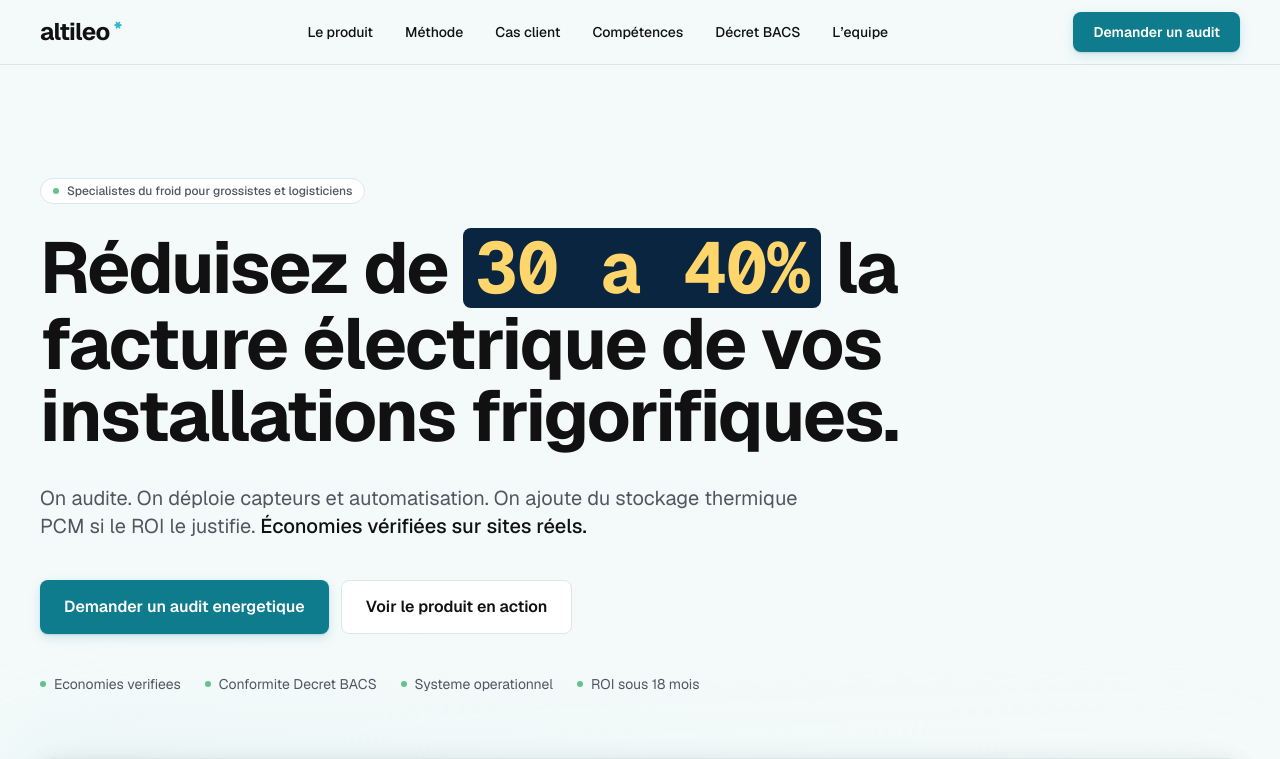
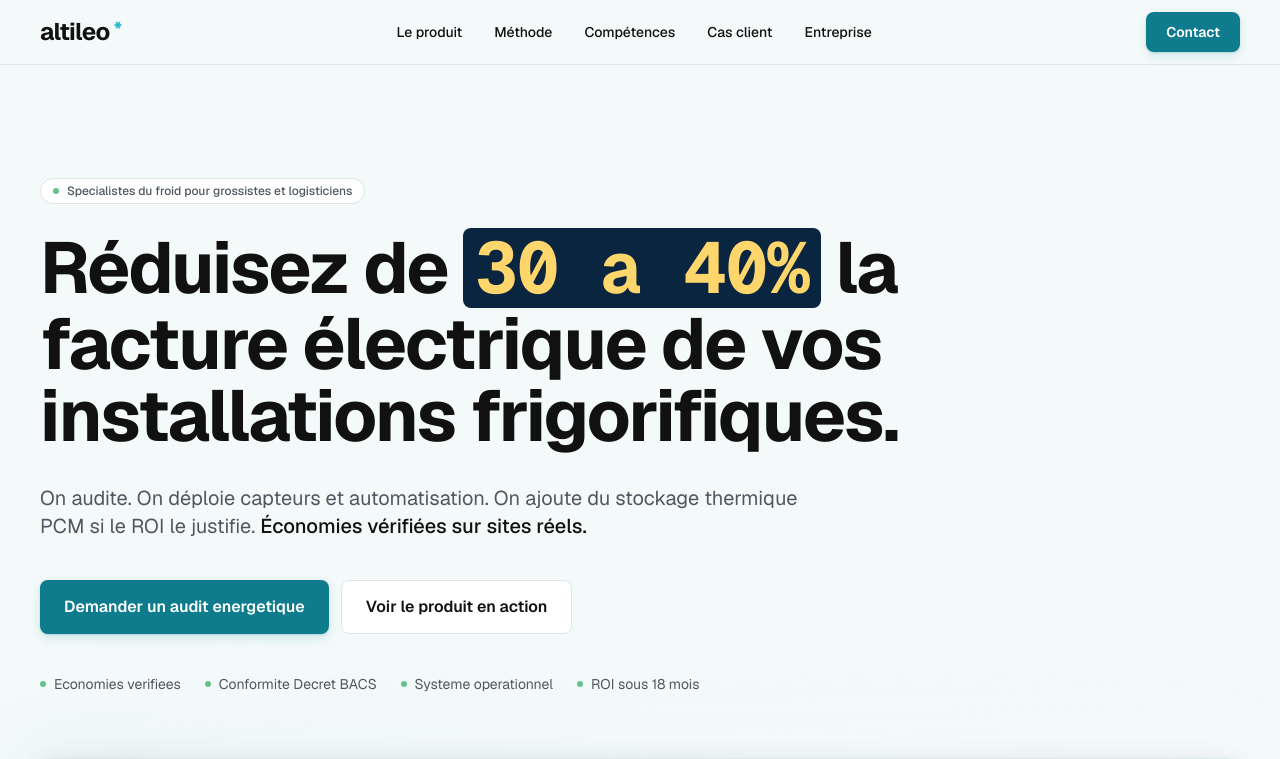
Before and after one commit to altileo/altileo, a Next.js app: page / in a window 1280 px wide. Shown: the top 759 px of the page. Built offline with nearby package versions, Linux system fonts and the light colour scheme; no server answers.

Commit message:
fix: ajouter Entreprise et Contact a la nav et au footer

```diff
--- a/src/components/sections/Footer.tsx
+++ b/src/components/sections/Footer.tsx
@@ -11,11 +11,10 @@ const methodLinks = [
 ];
 
 const altileoLinks = [
+  { label: 'Entreprise', href: '/entreprise' },
+  { label: 'Compétences', href: '/competences' },
+  { label: 'Cas client', href: '/#cas-client' },
   { label: 'Contact', href: '/contact' },
-  { label: 'Compétences', href: '/competences' },
-  { label: 'L\u2019equipe', href: '/#equipe' },
-  { label: 'Cas client', href: '/#cas-client' },
-  { label: 'Décret BACS', href: '/#bacs' },
 ];
 
 export function Footer() {
@@ -64,20 +63,12 @@ export function Footer() {
             <ul className="space-y-2 text-sm">
               <li>{site.city}</li>
               <li>
-                <a
-                  href={`mailto:${site.email}`}
-                  className="hover:text-white transition"
-                >
+                <a href={`mailto:${site.email}`} className="hover:text-white transition">
                   {site.email}
                 </a>
               </li>
               <li>
-                <a
-                  href={site.linkedinUrl}
-                  target="_blank"
-                  rel="noopener noreferrer"
-                  className="hover:text-white transition"
-                >
+                <a href={site.linkedinUrl} target="_blank" rel="noopener noreferrer" className="hover:text-white transition">
                   LinkedIn
                 </a>
               </li>
--- a/src/components/sections/Nav.tsx
+++ b/src/components/sections/Nav.tsx
@@ -5,10 +5,9 @@ import { ButtonLink } from '@/components/ui/Button';
 const navItems = [
   { label: 'Le produit', href: '/#produit' },
   { label: 'Méthode', href: '/#methode' },
+  { label: 'Compétences', href: '/competences' },
   { label: 'Cas client', href: '/#cas-client' },
-  { label: 'Compétences', href: '/competences' },
-  { label: 'Décret BACS', href: '/#bacs' },
-  { label: 'L\u2019equipe', href: '/#equipe' },
+  { label: 'Entreprise', href: '/entreprise' },
 ];
 
 export function Nav() {
@@ -21,17 +20,13 @@ export function Nav() {
           aria-label="Navigation principale"
         >
           {navItems.map((item) => (
-            <a
-              key={item.href}
-              href={item.href}
-              className="hover:text-brand-deep transition"
-            >
+            <a key={item.href} href={item.href} className="hover:text-brand-deep transition">
               {item.label}
             </a>
           ))}
         </nav>
         <ButtonLink href="/contact" size="md">
-          Demander un audit
+          Contact
         </ButtonLink>
       </Container>
     </header>
```
